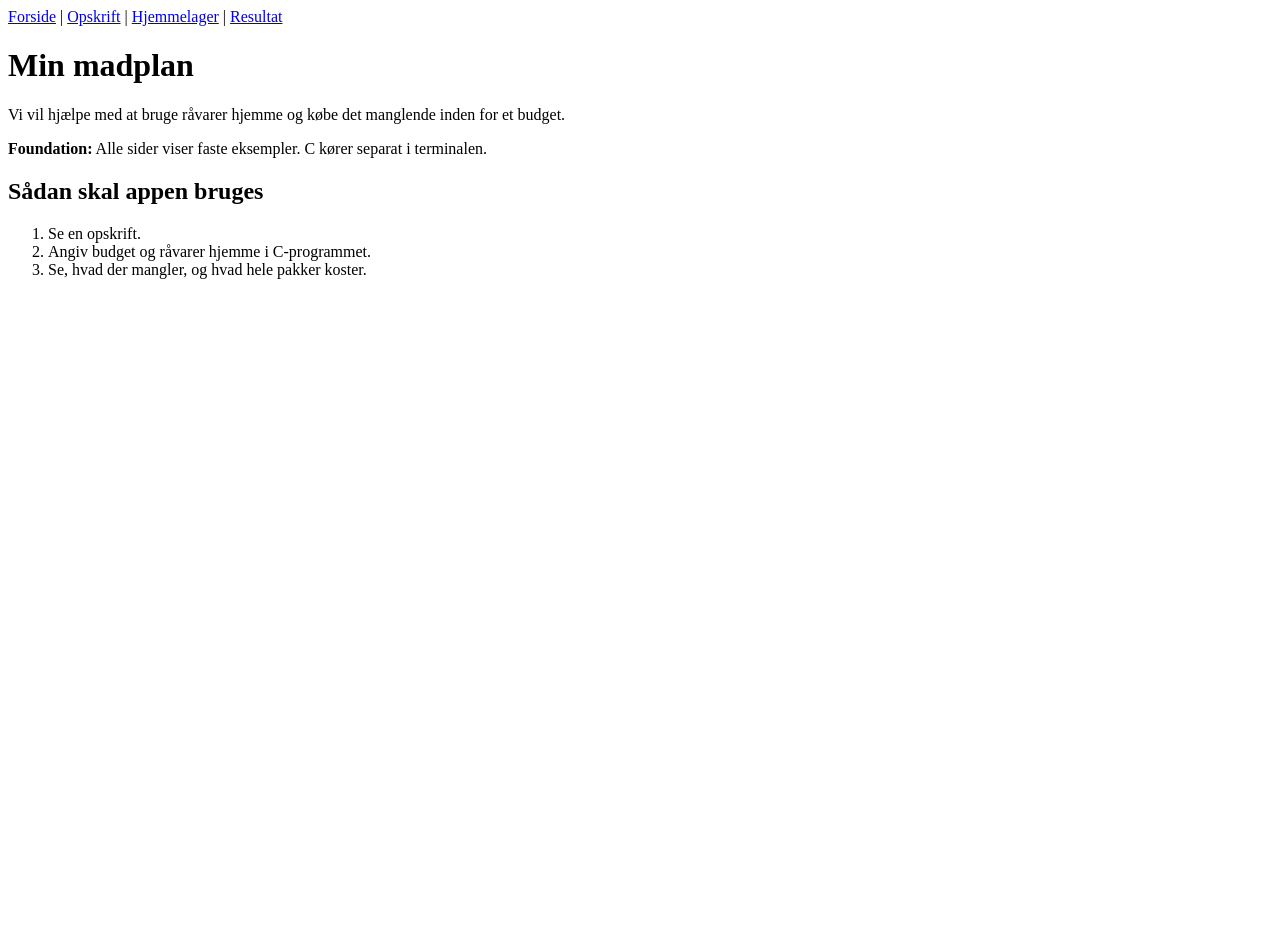
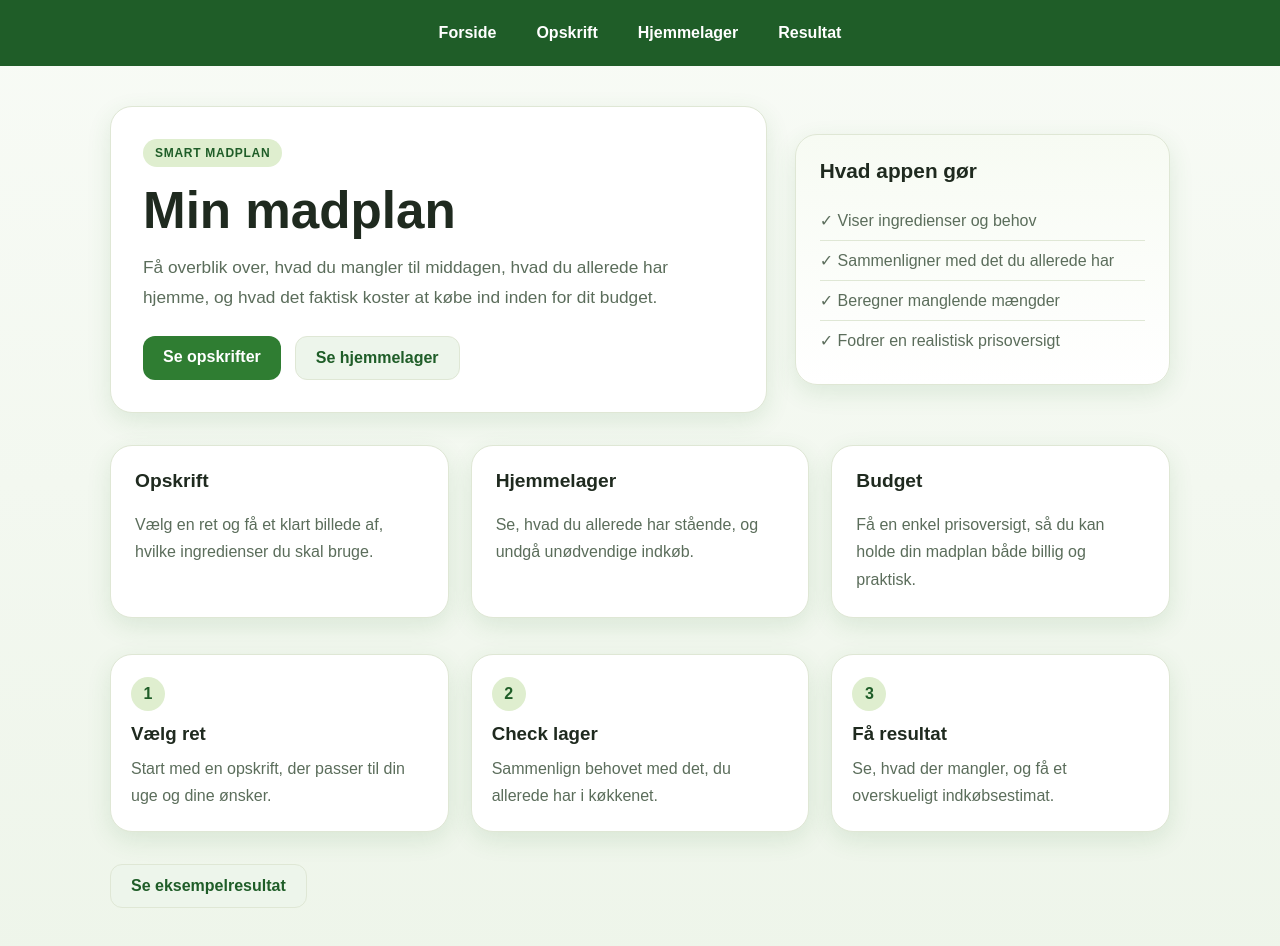
Before and after one commit to Frederik2k04/P1-Madplan, a plain HTML site: page frontend/html/index.html in a window 1280 px wide. Before the commit the page ends 800 px from the top, so only its background shows below. Drawn offline with Linux system fonts and the light colour scheme.

Commit message:
Ændring på forside samt layout
Opdateret forsinde

```diff
--- a/frontend/html/index.html
+++ b/frontend/html/index.html
@@ -3,28 +3,291 @@
 <head>
   <meta charset="utf-8">
   <meta name="viewport" content="width=device-width, initial-scale=1">
-  <title>Madplan - Madplan</title>
+  <title>Madplan</title>
+  <style>
+    :root {
+      --bg: #f5f8f2;
+      --card: #ffffff;
+      --primary: #2f7d32;
+      --primary-dark: #1f5d28;
+      --accent: #dfeecf;
+      --text: #1f2a1f;
+      --muted: #5b6d5b;
+      --border: #dfe7d5;
+      --shadow: 0 8px 24px rgba(47, 125, 50, 0.12);
+    }
+
+    * { box-sizing: border-box; }
+
+    body {
+      margin: 0;
+      font-family: Arial, sans-serif;
+      background: linear-gradient(180deg, #f8fbf6 0%, #eef5ea 100%);
+      color: var(--text);
+    }
+
+    nav {
+      background: var(--primary-dark);
+      padding: 16px 32px;
+      display: flex;
+      flex-wrap: wrap;
+      gap: 12px;
+      justify-content: center;
+    }
+
+    nav a {
+      color: #fff;
+      text-decoration: none;
+      font-weight: 600;
+      padding: 8px 14px;
+      border-radius: 999px;
+      transition: background 0.2s ease;
+    }
+
+    nav a:hover {
+      background: rgba(255,255,255,0.12);
+    }
+
+    main {
+      max-width: 1100px;
+      margin: 0 auto;
+      padding: 40px 20px 60px;
+    }
+
+    .hero {
+      display: grid;
+      grid-template-columns: 1.4fr 0.8fr;
+      gap: 28px;
+      align-items: center;
+      margin-bottom: 32px;
+    }
+
+    .hero-copy, .hero-card, .info-card, .step-card {
+      background: var(--card);
+      border: 1px solid var(--border);
+      border-radius: 22px;
+      box-shadow: var(--shadow);
+    }
+
+    .hero-copy {
+      padding: 32px;
+    }
+
+    .eyebrow {
+      display: inline-block;
+      background: var(--accent);
+      color: var(--primary-dark);
+      padding: 7px 12px;
+      border-radius: 999px;
+      font-size: 12px;
+      font-weight: 700;
+      letter-spacing: 0.06em;
+      text-transform: uppercase;
+      margin-bottom: 16px;
+    }
+
+    h1 {
+      margin: 0 0 14px;
+      font-size: clamp(2.2rem, 4vw, 4rem);
+      line-height: 1.1;
+    }
+
+    .lead {
+      margin: 0 0 24px;
+      font-size: 1.08rem;
+      line-height: 1.7;
+      color: var(--muted);
+    }
+
+    .cta-row {
+      display: flex;
+      flex-wrap: wrap;
+      gap: 14px;
+      margin-top: 20px;
+    }
+
+    .btn {
+      display: inline-block;
+      text-decoration: none;
+      padding: 12px 20px;
+      border-radius: 12px;
+      font-weight: 700;
+      transition: transform 0.2s ease;
+    }
+
+    .btn:hover { transform: translateY(-1px); }
+
+    .btn-primary {
+      background: var(--primary);
+      color: white;
+    }
+
+    .btn-secondary {
+      background: #edf5eb;
+      color: var(--primary-dark);
+      border: 1px solid var(--border);
+    }
+
+    .hero-card {
+      padding: 24px;
+      background: linear-gradient(180deg, #f7fbf3 0%, #ffffff 100%);
+    }
+
+    .hero-card h2 {
+      margin-top: 0;
+      font-size: 1.3rem;
+    }
+
+    .mini-list {
+      list-style: none;
+      padding: 0;
+      margin: 18px 0 0;
+    }
+
+    .mini-list li {
+      padding: 10px 0;
+      border-bottom: 1px solid var(--border);
+      color: var(--muted);
+    }
+
+    .mini-list li:last-child { border-bottom: none; }
+
+    .features {
+      display: grid;
+      grid-template-columns: repeat(3, minmax(0, 1fr));
+      gap: 22px;
+      margin: 20px 0 36px;
+    }
+
+    .info-card {
+      padding: 24px;
+    }
+
+    .info-card h3 {
+      margin-top: 0;
+      font-size: 1.2rem;
+    }
+
+    .info-card p {
+      margin-bottom: 0;
+      color: var(--muted);
+      line-height: 1.7;
+    }
+
+    .steps {
+      display: grid;
+      grid-template-columns: repeat(3, minmax(0, 1fr));
+      gap: 22px;
+    }
+
+    .step-card {
+      padding: 22px 20px;
+    }
+
+    .step-number {
+      display: inline-flex;
+      justify-content: center;
+      align-items: center;
+      width: 34px;
+      height: 34px;
+      border-radius: 50%;
+      background: var(--accent);
+      color: var(--primary-dark);
+      font-weight: 700;
+      margin-bottom: 12px;
+    }
+
+    .step-card h3 { margin: 0 0 10px; }
+
+    .step-card p {
+      margin: 0;
+      color: var(--muted);
+      line-height: 1.7;
+    }
+
+    @media (max-width: 820px) {
+      .hero, .features, .steps {
+        grid-template-columns: 1fr;
+      }
+    }
+  </style>
 </head>
 <body>
   <nav aria-label="Hovedmenu">
-    <a href="index.html">Forside</a> |
-    <a href="opskrift.html">Opskrift</a> |
-    <a href="lager.html">Hjemmelager</a> |
+    <a href="index.html">Forside</a>
+    <a href="opskrift.html">Opskrift</a>
+    <a href="lager.html">Hjemmelager</a>
     <a href="resultat.html">Resultat</a>
   </nav>
+
   <main>
-    <h1>Min madplan</h1>
-    <p>Vi vil hjælpe med at bruge råvarer hjemme og købe det manglende inden for et budget.</p>
-    <p><strong>Foundation:</strong> Alle sider viser faste eksempler. C kører separat i terminalen.</p>
-    <h2>Sådan skal appen bruges</h2>
-    <ol>
-      <li>Se en opskrift.</li>
-      <li>Angiv budget og råvarer hjemme i C-programmet.</li>
-      <li>Se, hvad der mangler, og hvad hele pakker koster.</li>
-    </ol>
-    <!-- MERT - TODO 1: Skriv jeres egen korte introduktion.
-         TODO 2: Prøv alle links på alle sider.
-         TODO 3: Tilføj senere et link til C-programmets genererede resultat. -->
+    <section class="hero">
+      <div class="hero-copy">
+        <div class="eyebrow">Smart madplan</div>
+        <h1>Min madplan</h1>
+        <p class="lead">
+          Få overblik over, hvad du mangler til middagen, hvad du allerede har hjemme,
+          og hvad det faktisk koster at købe ind inden for dit budget.
+        </p>
+
+        <div class="cta-row">
+          <a class="btn btn-primary" href="opskrift.html">Se opskrifter</a>
+          <a class="btn btn-secondary" href="lager.html">Se hjemmelager</a>
+        </div>
+      </div>
+
+      <aside class="hero-card">
+        <h2>Hvad appen gør</h2>
+        <ul class="mini-list">
+          <li>✓ Viser ingredienser og behov</li>
+          <li>✓ Sammenligner med det du allerede har</li>
+          <li>✓ Beregner manglende mængder</li>
+          <li>✓ Fodrer en realistisk prisoversigt</li>
+        </ul>
+      </aside>
+    </section>
+
+    <section class="features">
+      <article class="info-card">
+        <h3>Opskrift</h3>
+        <p>Vælg en ret og få et klart billede af, hvilke ingredienser du skal bruge.</p>
+      </article>
+
+      <article class="info-card">
+        <h3>Hjemmelager</h3>
+        <p>Se, hvad du allerede har stående, og undgå unødvendige indkøb.</p>
+      </article>
+
+      <article class="info-card">
+        <h3>Budget</h3>
+        <p>Få en enkel prisoversigt, så du kan holde din madplan både billig og praktisk.</p>
+      </article>
+    </section>
+
+    <section class="steps">
+      <article class="step-card">
+        <div class="step-number">1</div>
+        <h3>Vælg ret</h3>
+        <p>Start med en opskrift, der passer til din uge og dine ønsker.</p>
+      </article>
+
+      <article class="step-card">
+        <div class="step-number">2</div>
+        <h3>Check lager</h3>
+        <p>Sammenlign behovet med det, du allerede har i køkkenet.</p>
+      </article>
+
+      <article class="step-card">
+        <div class="step-number">3</div>
+        <h3>Få resultat</h3>
+        <p>Se, hvad der mangler, og få et overskueligt indkøbsestimat.</p>
+      </article>
+    </section>
+
+    <div class="cta-row" style="margin-top: 32px;">
+      <a class="btn btn-secondary" href="resultat.html">Se eksempelresultat</a>
+      <!-- TODO 3: Tilføj senere et link til C-programmets genererede resultat. -->
+    </div>
   </main>
 </body>
 </html>
```
Also changed, not shown: 1 other file.
